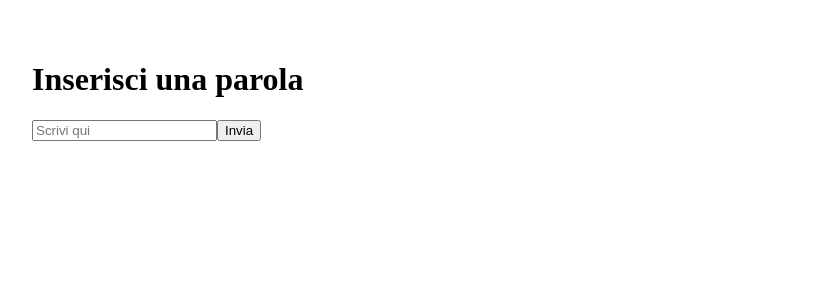
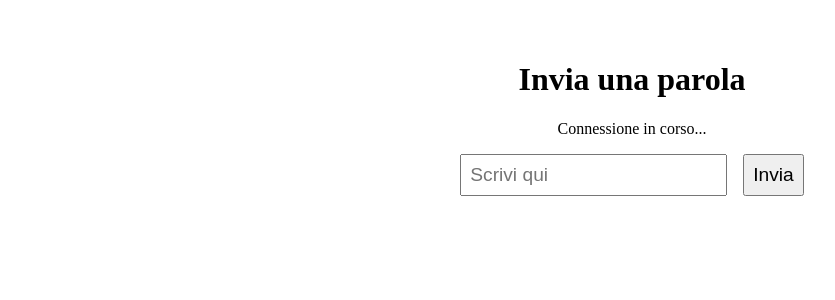
Before and after one commit to liiviia/RealTimeSystem, a React (Create React App) app: page / in a window 1280 px wide. Shown: the top 300 px of the page, without its empty margins (8-843 px from the left). Built offline with nearby package versions, Linux system fonts and the light colour scheme; no server answers.

Commit message:
fix webSocket

```diff
--- a/src/App.js
+++ b/src/App.js
@@ -1,4 +1,4 @@
-import { useState } from "react";
+/*import { useState } from "react";
 
 function App() {
   const [word, setWord] = useState("");
@@ -25,4 +25,63 @@ function App() {
   );
 }
 
+export default App;*/
+
+import { useEffect, useState } from "react";
+
+function App() {
+  const [socket, setSocket] = useState(null);
+  const [word, setWord] = useState("");
+  const [status, setStatus] = useState(" Connessione in corso...");
+
+  useEffect(() => {
+    const ws = new WebSocket("ws://192.168.1.109:8080");
+
+    ws.onopen = () => {
+      console.log("Connessione WebSocket stabilita");
+      setSocket(ws);
+      setStatus("Connesso al server");
+    };
+
+    ws.onerror = (err) => {
+      console.error("Errore nella connessione WebSocket:", err);
+      setStatus(" Connessione fallita. Controlla la rete o il server.");
+    };
+
+    ws.onclose = () => {
+      setStatus("Connessione chiusa");
+    };
+
+    return () => {
+      ws.close();
+    };
+  }, []);
+
+  const sendWord = () => {
+    if (socket && socket.readyState === WebSocket.OPEN && word.trim()) {
+      socket.send(word);
+      setWord("");
+    } else {
+      alert("Connessione non disponibile");
+    }
+  };
+
+  return (
+    <div style={{ padding: "2rem", textAlign: "center" }}>
+      <h1>Invia una parola</h1>
+      <p>{status}</p>
+      <input
+        type="text"
+        value={word}
+        onChange={(e) => setWord(e.target.value)}
+        placeholder="Scrivi qui"
+        style={{ fontSize: "1.2rem", padding: "0.5rem", marginRight: "1rem" }}
+      />
+      <button onClick={sendWord} style={{ fontSize: "1.2rem", padding: "0.5rem" }}>
+        Invia
+      </button>
+    </div>
+  );
+}
+
 export default App;
```
